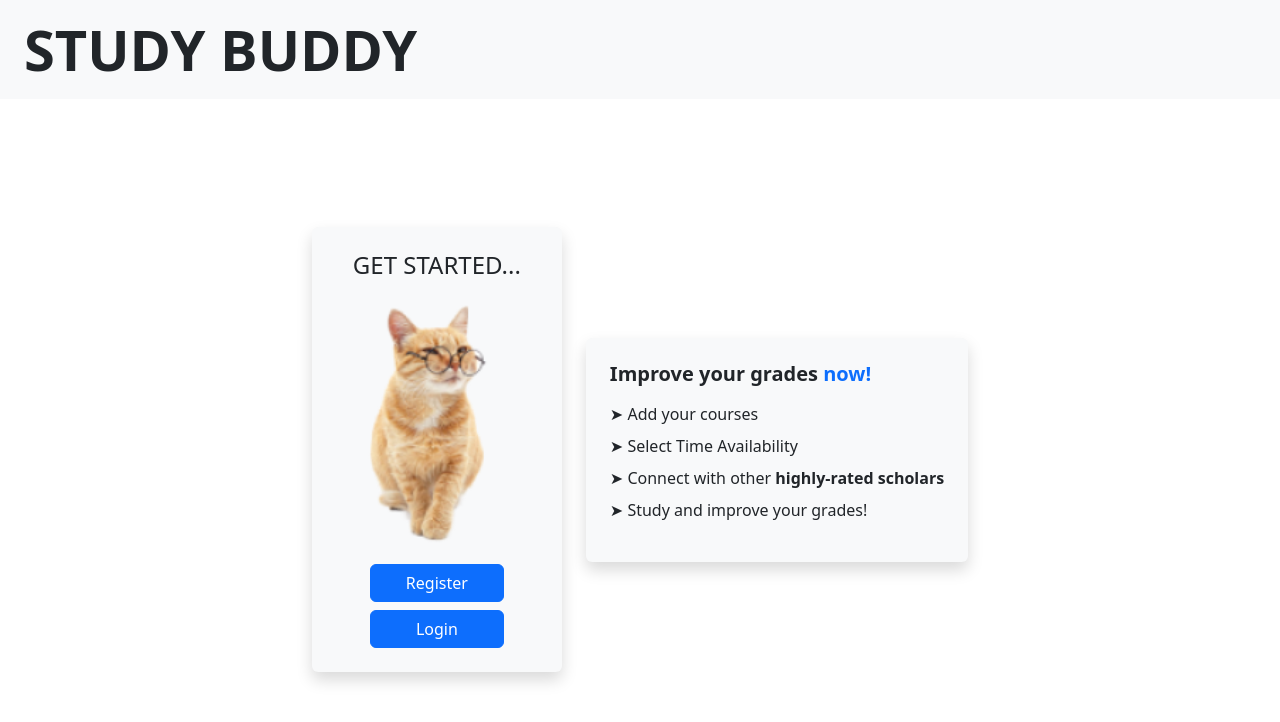
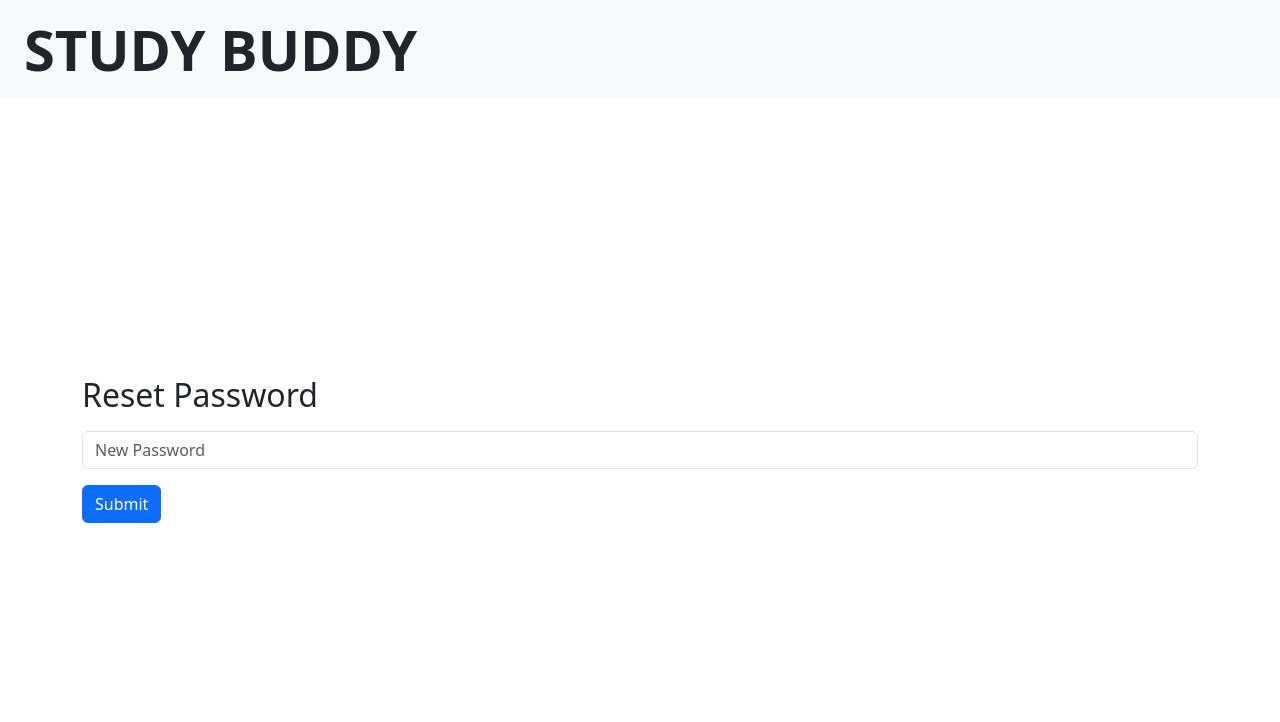
Before and after one commit to nsanchez9009/team24-react, a React (Vite) app: page /reset-password in a window 1280 px wide. Before the commit this address led to /. Shown: the top 722 px of the page. Built offline with nearby package versions, Linux system fonts and the light colour scheme.

Commit message:
Forgot to add resetpassword to app routes.

```diff
--- a/src/App.tsx
+++ b/src/App.tsx
@@ -5,6 +5,7 @@
 import Login from './pages/Login';
 import CourseHome from './pages/CourseHome';
 import VerifyEmail from './pages/VerifyEmail';
+import ResetPassword from './pages/ResetPassword';
 
 const AppHeader: React.FC = () => {
   const location = useLocation();
@@ -53,6 +54,7 @@
             <Route path="/course-home" element={<CourseHome />} />
             <Route path="*" element={<Navigate to="/" />} />
             <Route path="/verify-email" element={<VerifyEmail />} />
+            <Route path="/reset-password" element={<ResetPassword />} />
           </Routes>
         </div>
       </div>
```
